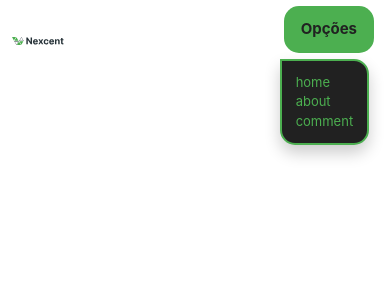
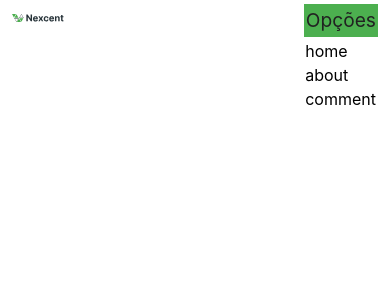
Before and after one commit to fidelyss/LayoutFigma, a React (Vite) app: page / in a window 390 px wide. Both pictures are taken after a click on the button "Opções". Shown: the top 300 px of the page. Built offline with nearby package versions, Linux system fonts and the light colour scheme.

Commit message:
termine a nav para mobile

```diff
--- a/src/components/navbar.tsx
+++ b/src/components/navbar.tsx
@@ -17,21 +17,46 @@ const Navbar = () => {
         '
         >
             <img src="/nexvent.svg" alt="" />
-            <nav className=''>
+            <nav className='relative w-fit'>
                 <div className='hidden sm:flex'>
                     <ul className='flex'>
                         {list.map((value) => (<li>{value}</li>))}
                     </ul>
                 </div>
-                <div className='sm:hidden w-fit block relative py-1.5 pl-1 pr-1'>
-                    <button className='hover:rounded-[15px_15px_0_0] hover:block bg-[#4CAF50] text-[#212121] py-[10.01px] px-[15.01px] text-[15px] font-bold border-2 border-transparent rounded-[15px] cursor-pointer' onClick={() => { setToggle(!toggle) }}>Opções</button>
-                    <div className={`${toggle ? ' text-[13px]  z-[1]  bg-[#212121] border-2 border-[#4CAF50] rounded-[0_15px_15px_15px] shadow-[0_8px_16px_0_rgba(0,0,0,0.2)]  flex absolute top-full left-0 p-1' : 'hidden'}`}>
-                        <ul className='[&:nth-child(1)]:rounded-[0_13px_0_0] [&:nth-child(3)]:rounded-[0_0_13px_13px] text-[#4CAF50] px-[10.01px] py-[8.01px] no-underline block transition-[0.1s] hover:bg-[#4CAF50] hover:text-[#212121]'>
-                            {list.map((value) => (<li>{value}</li>))}
-                        </ul>
-                    </div>
+
+                <div
+                    className='
+                        sm:hidden
+                        block
+                        right-0
+                        pt-1
+                    '
+                >
+                    <button
+                        className='
+                            bg-[#4CAF4F]
+                            text-center
+                            text-[#212121]
+                            p-0.5
+                            smallMobile:text-[5vw]
+                            middleMobile:text-[clamp(1.2rem,4vw,1.5rem)]
+                            '
+                        onClick={() => setToggle((toggle) => !toggle)}
+                    >Opções</button>
+                    <ul
+                        className={`
+                                ${toggle ? 'absolute right-0 text-black p-0.5' : 'hidden'}
+                                `}
+                    >
+                        {
+                            list.map(value => (
+                                <li className='
+
+                                    '>{value}</li>
+                            ))
+                        }
+                    </ul>
                 </div>
-                <button></button>
             </nav>
 
         </header>
--- a/tailwindcss.config.js
+++ b/tailwindcss.config.js
@@ -8,7 +8,7 @@ export default {
     extend: {
        screens: {
         'smallMobile': { 'min': '320px', 'max': '360px' },
-        'middleMobile': { 'min': '481px', 'max': '640px' },
+        'middleMobile': { 'min': '361px', 'max': '640px' },
         'bigMobile': { 'min': '641px', 'max': '768px' },
         'tabletsInPortraitMode': { 'min': '769px', 'max': '1024px' },
         'landscapeTabletsAndSmallDesktops': { 'min': '1025px ', 'max': '1280px' },
```
